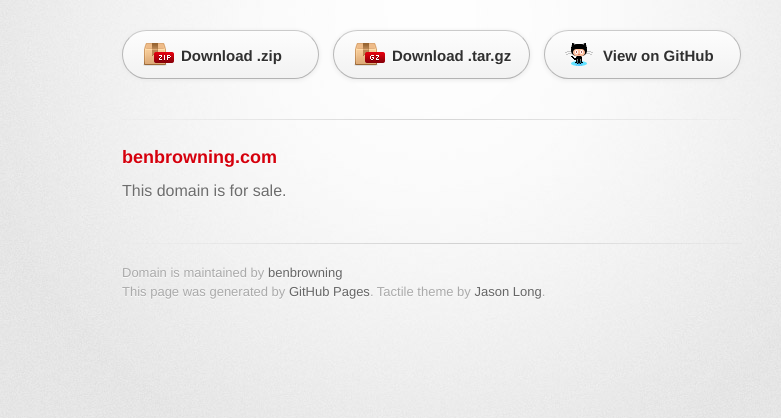
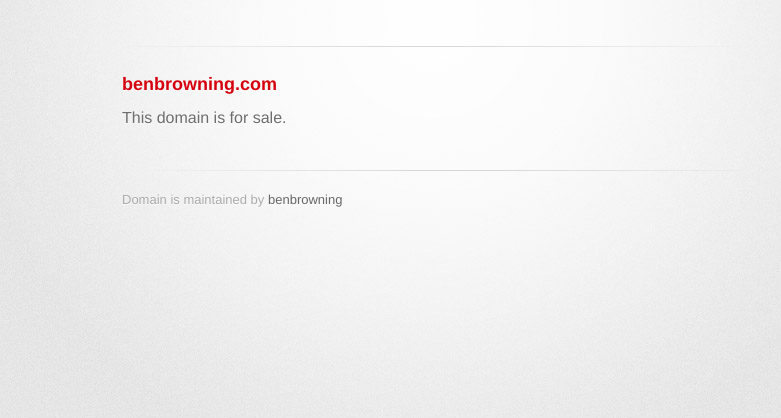
Before and after one commit to benbrowning/domain, a plain HTML site: page index.html in a window 1280 px wide. Shown: the part 96-514 px from the top of the page, without its empty margins (208-989 px from the left). Drawn offline with Linux system fonts and the light colour scheme; a web font is replaced by a local one.

Commit message:
Remove fluff

```diff
--- a/index.html
+++ b/index.html
@@ -22,12 +22,6 @@
           <h2></h2>
         </header>
 
-        <section id="downloads" class="clearfix">
-          <a href="https://github.com/benbrowning/domain/zipball/master" id="download-zip" class="button"><span>Download .zip</span></a>
-          <a href="https://github.com/benbrowning/domain/tarball/master" id="download-tar-gz" class="button"><span>Download .tar.gz</span></a>
-          <a href="https://github.com/benbrowning/domain" id="view-on-github" class="button"><span>View on GitHub</span></a>
-        </section>
-
         <hr>
 
         <section id="main_content">
@@ -35,11 +29,11 @@
 <a id="benbrowningcom" class="anchor" href="#benbrowningcom" aria-hidden="true"><span aria-hidden="true" class="octicon octicon-link"></span></a>benbrowning.com</h3>
 
 <p>This domain is for sale.</p>
+
         </section>
 
         <footer>
           Domain is maintained by <a href="https://github.com/benbrowning">benbrowning</a><br>
-          This page was generated by <a href="https://pages.github.com">GitHub Pages</a>. Tactile theme by <a href="https://twitter.com/jasonlong">Jason Long</a>.
         </footer>
 
 
```
